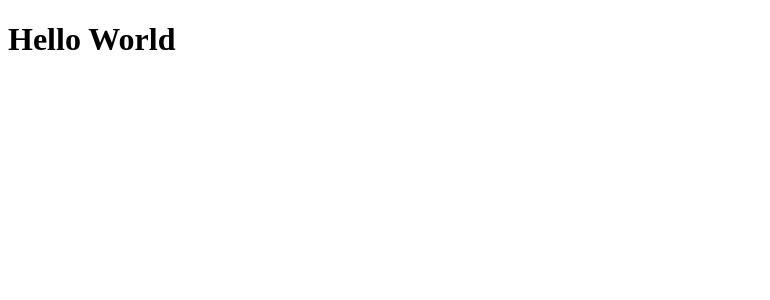
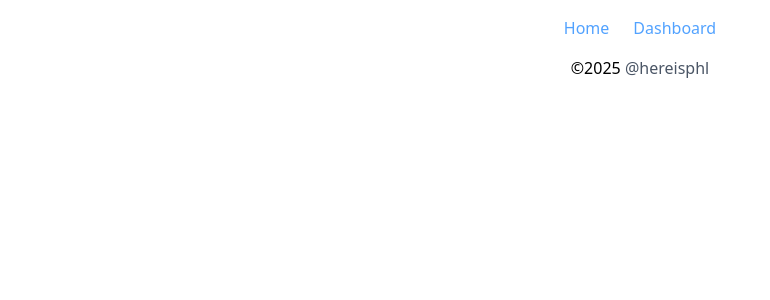
Before and after one commit to hereisphil/clientpulse, a React (Vite) app in the folder client/: page /dashboard in a window 1280 px wide. Shown: the top 300 px of the page, without its empty margins (0-770 px from the left). Built offline with nearby package versions, Linux system fonts and the light colour scheme.

Commit message:
added react-router, refactored frontend.tsx and App.tsx to use routes.
Removed global styles

Created Home.tsx as /, added Navbar.tsx and Footer.tsx and imported to App.tsx.

```diff
--- a/client/package.json
+++ b/client/package.json
@@ -18,6 +18,7 @@
     "lucide-react": "^0.545.0",
     "react": "^19",
     "react-dom": "^19",
+    "react-router": "^7.10.1",
     "tailwind-merge": "^3.3.1"
   },
   "devDependencies": {
--- a/client/src/App.tsx
+++ b/client/src/App.tsx
@@ -1,8 +1,17 @@
+import { Route, Routes } from "react-router";
+import Footer from "./components/Footer";
+import Navbar from "./components/Navbar";
+import Home from "./pages/Home";
+
 export function App() {
   return (
-    <main>
-      <h1>Hello World</h1>
-    </main>
+    <>
+      <Navbar />
+      <Routes>
+        <Route path="/" index element={<Home />} />
+      </Routes>
+      <Footer />
+    </>
   );
 }
 
--- /dev/null
+++ b/client/src/components/Footer.tsx
@@ -0,0 +1,16 @@
+const Footer = () => {
+  return (
+    <footer>
+      &copy;2025{" "}
+      <a
+        href="http://github.com/hereisphil"
+        target="_blank"
+        rel="noopener noreferrer"
+        className="text-gray-600 hover:text-gray-400"
+      >
+        @hereisphl
+      </a>
+    </footer>
+  );
+};
+export default Footer;
--- /dev/null
+++ b/client/src/components/Navbar.tsx
@@ -0,0 +1,25 @@
+import { Link } from "react-router";
+
+const navlinks = [
+  { path: "/", title: "Home" },
+  { path: "/dashboard", title: "Dashboard" },
+];
+
+const Navbar = () => {
+  return (
+    <header className="py-4">
+      <nav className="flex gap-2">
+        {navlinks.map((link) => (
+          <li
+            key={link.title}
+            className=" text-blue-400 hover:text-blue-600 hover:outline-2 outline-blue-400 px-2 rounded-md"
+          >
+            <Link to={link.path}>{link.title}</Link>
+          </li>
+        ))}
+      </nav>
+    </header>
+  );
+};
+
+export default Navbar;
--- a/client/src/frontend.tsx
+++ b/client/src/frontend.tsx
@@ -7,12 +7,16 @@
 
 import { StrictMode } from "react";
 import { createRoot } from "react-dom/client";
+import { BrowserRouter } from "react-router";
+import "../styles/globals.css";
 import { App } from "./App";
 
 const elem = document.getElementById("root")!;
 const app = (
   <StrictMode>
-    <App />
+    <BrowserRouter>
+      <App />
+    </BrowserRouter>
   </StrictMode>
 );
 
--- a/client/src/index.html
+++ b/client/src/index.html
@@ -1,10 +1,9 @@
-<!doctype html>
+<!DOCTYPE html>
 <html lang="en">
   <head>
     <meta charset="UTF-8" />
     <meta name="viewport" content="width=device-width, initial-scale=1.0" />
-    <link rel="icon" type="image/svg+xml" href="./logo.svg" />
-    <title>Bun + React</title>
+    <title>ClientPulse</title>
     <script type="module" src="./frontend.tsx" async></script>
   </head>
   <body>
--- /dev/null
+++ b/client/src/pages/Home.tsx
@@ -0,0 +1,9 @@
+export function Home() {
+  return (
+    <main className="grow">
+      <h1>Hello World</h1>
+    </main>
+  );
+}
+
+export default Home;
--- a/client/styles/globals.css
+++ b/client/styles/globals.css
@@ -1,120 +1,19 @@
 @import "tailwindcss";
 @import "tw-animate-css";
 
-@custom-variant dark (&:is(.dark *));
-
-@theme inline {
-  --color-background: var(--background);
-  --color-foreground: var(--foreground);
-  --color-sidebar-ring: var(--sidebar-ring);
-  --color-sidebar-border: var(--sidebar-border);
-  --color-sidebar-accent-foreground: var(--sidebar-accent-foreground);
-  --color-sidebar-accent: var(--sidebar-accent);
-  --color-sidebar-primary-foreground: var(--sidebar-primary-foreground);
-  --color-sidebar-primary: var(--sidebar-primary);
-  --color-sidebar-foreground: var(--sidebar-foreground);
-  --color-sidebar: var(--sidebar);
-  --color-chart-5: var(--chart-5);
-  --color-chart-4: var(--chart-4);
-  --color-chart-3: var(--chart-3);
-  --color-chart-2: var(--chart-2);
-  --color-chart-1: var(--chart-1);
-  --color-ring: var(--ring);
-  --color-input: var(--input);
-  --color-border: var(--border);
-  --color-destructive: var(--destructive);
-  --color-accent-foreground: var(--accent-foreground);
-  --color-accent: var(--accent);
-  --color-muted-foreground: var(--muted-foreground);
-  --color-muted: var(--muted);
-  --color-secondary-foreground: var(--secondary-foreground);
-  --color-secondary: var(--secondary);
-  --color-primary-foreground: var(--primary-foreground);
-  --color-primary: var(--primary);
-  --color-popover-foreground: var(--popover-foreground);
-  --color-popover: var(--popover);
-  --color-card-foreground: var(--card-foreground);
-  --color-card: var(--card);
-  --radius-sm: calc(var(--radius) - 4px);
-  --radius-md: calc(var(--radius) - 2px);
-  --radius-lg: var(--radius);
-  --radius-xl: calc(var(--radius) + 4px);
+html,
+body,
+#root {
+  height: 100dvh;
+  width: 100%;
 }
 
-:root {
-  --radius: 0.625rem;
-  --background: oklch(1 0 0);
-  --foreground: oklch(0.145 0 0);
-  --card: oklch(1 0 0);
-  --card-foreground: oklch(0.145 0 0);
-  --popover: oklch(1 0 0);
-  --popover-foreground: oklch(0.145 0 0);
-  --primary: oklch(0.205 0 0);
-  --primary-foreground: oklch(0.985 0 0);
-  --secondary: oklch(0.97 0 0);
-  --secondary-foreground: oklch(0.205 0 0);
-  --muted: oklch(0.97 0 0);
-  --muted-foreground: oklch(0.556 0 0);
-  --accent: oklch(0.97 0 0);
-  --accent-foreground: oklch(0.205 0 0);
-  --destructive: oklch(0.577 0.245 27.325);
-  --border: oklch(0.922 0 0);
-  --input: oklch(0.922 0 0);
-  --ring: oklch(0.708 0 0);
-  --chart-1: oklch(0.646 0.222 41.116);
-  --chart-2: oklch(0.6 0.118 184.704);
-  --chart-3: oklch(0.398 0.07 227.392);
-  --chart-4: oklch(0.828 0.189 84.429);
-  --chart-5: oklch(0.769 0.188 70.08);
-  --sidebar: oklch(0.985 0 0);
-  --sidebar-foreground: oklch(0.145 0 0);
-  --sidebar-primary: oklch(0.205 0 0);
-  --sidebar-primary-foreground: oklch(0.985 0 0);
-  --sidebar-accent: oklch(0.97 0 0);
-  --sidebar-accent-foreground: oklch(0.205 0 0);
-  --sidebar-border: oklch(0.922 0 0);
-  --sidebar-ring: oklch(0.708 0 0);
+#root {
+  display: flex;
+  flex-direction: column;
+  align-items: center;
 }
 
-.dark {
-  --background: oklch(0.145 0 0);
-  --foreground: oklch(0.985 0 0);
-  --card: oklch(0.205 0 0);
-  --card-foreground: oklch(0.985 0 0);
-  --popover: oklch(0.205 0 0);
-  --popover-foreground: oklch(0.985 0 0);
-  --primary: oklch(0.922 0 0);
-  --primary-foreground: oklch(0.205 0 0);
-  --secondary: oklch(0.269 0 0);
-  --secondary-foreground: oklch(0.985 0 0);
-  --muted: oklch(0.269 0 0);
-  --muted-foreground: oklch(0.708 0 0);
-  --accent: oklch(0.269 0 0);
-  --accent-foreground: oklch(0.985 0 0);
-  --destructive: oklch(0.704 0.191 22.216);
-  --border: oklch(1 0 0 / 10%);
-  --input: oklch(1 0 0 / 15%);
-  --ring: oklch(0.556 0 0);
-  --chart-1: oklch(0.488 0.243 264.376);
-  --chart-2: oklch(0.696 0.17 162.48);
-  --chart-3: oklch(0.769 0.188 70.08);
-  --chart-4: oklch(0.627 0.265 303.9);
-  --chart-5: oklch(0.645 0.246 16.439);
-  --sidebar: oklch(0.205 0 0);
-  --sidebar-foreground: oklch(0.985 0 0);
-  --sidebar-primary: oklch(0.488 0.243 264.376);
-  --sidebar-primary-foreground: oklch(0.985 0 0);
-  --sidebar-accent: oklch(0.269 0 0);
-  --sidebar-accent-foreground: oklch(0.985 0 0);
-  --sidebar-border: oklch(1 0 0 / 10%);
-  --sidebar-ring: oklch(0.556 0 0);
+li {
+  list-style: none;
 }
-
-@layer base {
-  * {
-    @apply border-border outline-ring/50;
-  }
-  body {
-    @apply bg-background text-foreground;
-  }
-}
```
Also changed, not shown: 1 other file (tests, documents, lock files or other folders).
